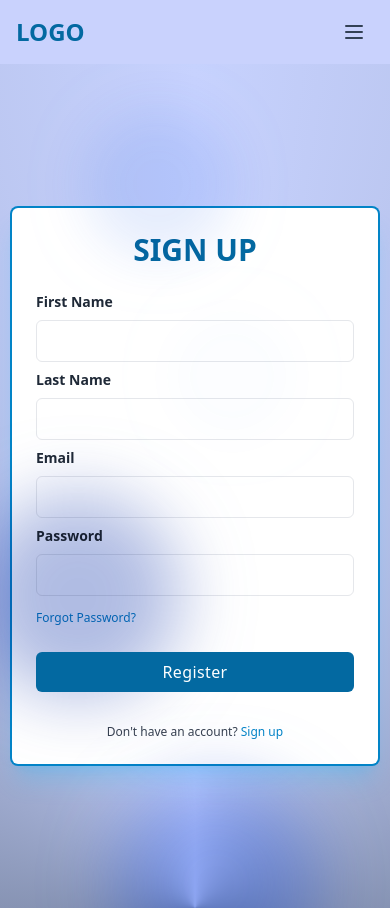
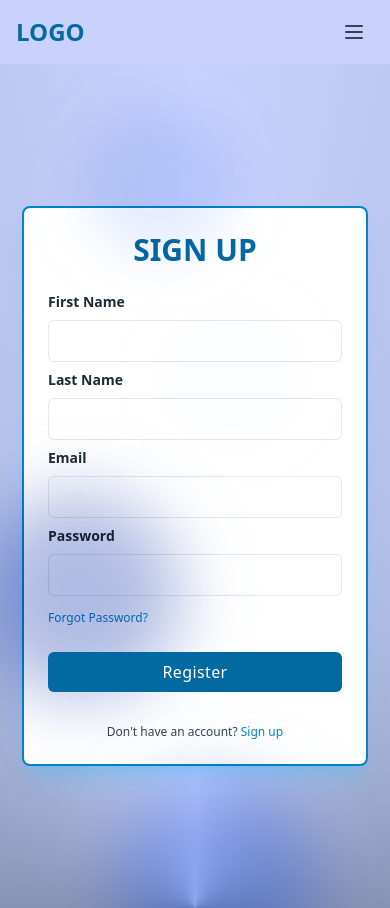
Before and after one commit to DanAlin19/Hackathon_OnlineChessPlatform, a React (Vite) app in the folder front/: page /register in a window 390 px wide. Built offline with nearby package versions, Linux system fonts and the light colour scheme.

Commit message:
[FIX] make responsive login/register form

```diff
--- a/front/src/components/auth/Login.jsx
+++ b/front/src/components/auth/Login.jsx
@@ -34,7 +34,7 @@ export default function Login() {
 
     return (
         <div className='h-screen w-full bg-[conic-gradient(at_bottom,_var(--tw-gradient-stops))] from-indigo-200 via-slate-600 to-indigo-200 dark:bg-gradient-to-b dark:from-gray-900 dark:to-gray-600 duration-100 '>
-            <div className="relative flex flex-col justify-center min-h-screen overflow-hidden z-0 max-[600px]:px-3">
+            <div className="relative flex flex-col justify-center min-h-screen overflow-hidden z-0 max-[1024px]:px-28 max-[600px]:px-6">
                 <div className="">
                     <div className='absolute z-0 top-48 left-28 w-60 h-60 opacity-50 bg-blue-500 rounded-full mix-blend-multiply dark:mix-blend-hard-light filter blur-2xl animate-blob'></div>
                     <div className='absolute z-0 top-0 right-28 w-60 h-60 opacity-50 bg-blue-600 rounded-full mix-blend-multiply dark:mix-blend-hard-light filter blur-2xl animate-blob animation-delay-2000'></div>
--- a/front/src/components/auth/Register.jsx
+++ b/front/src/components/auth/Register.jsx
@@ -35,7 +35,7 @@ export default function Register() {
     };
     return (
         <div className='h-screen w-full bg-[conic-gradient(at_bottom,_var(--tw-gradient-stops))] from-indigo-200 via-slate-600 to-indigo-200 dark:bg-gradient-to-b dark:from-gray-900 dark:to-gray-600 duration-100'>
-            <div className="relative flex flex-col justify-center min-h-screen overflow-hidden z-0 max-[600px]:px-3">
+            <div className="relative flex flex-col justify-center min-h-screen overflow-hidden z-0 max-[1024px]:px-28 max-[600px]:px-6">
                 <div className="">
                     <div className='absolute z-0 top-48 left-28 w-60 h-60 opacity-50 bg-blue-500 rounded-full mix-blend-multiply dark:mix-blend-hard-light filter blur-2xl animate-blob'></div>
                     <div className='absolute z-0 top-0 right-28 w-60 h-60 opacity-50 bg-blue-600 rounded-full mix-blend-multiply dark:mix-blend-hard-light filter blur-2xl animate-blob animation-delay-2000'></div>
```
Also changed, not shown: 1 other file (tests, documents, lock files or other folders).
